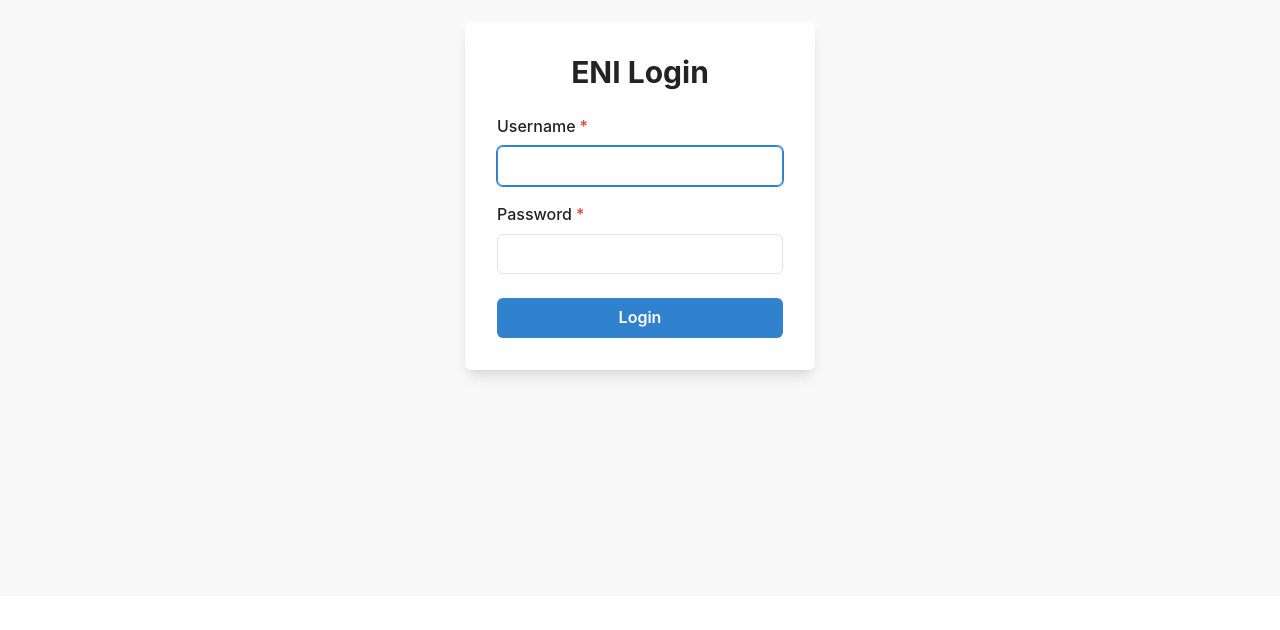
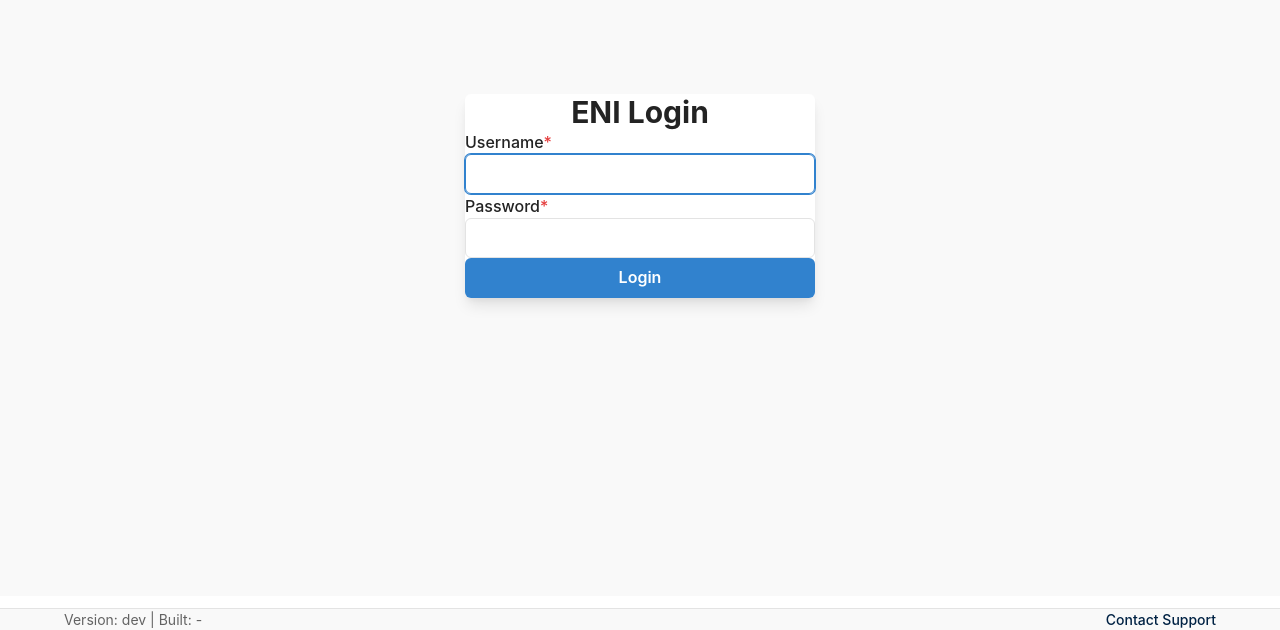
Before and after one commit to richardeleanya/eni-verification-service, a Next.js app in the folder frontend/: page /login in a window 1280 px wide. Shown: the part 204-834 px from the top of the page. Before the commit the page ends 800 px from the top, so only its background shows below. Built offline with nearby package versions, Linux system fonts and the light colour scheme.

Commit message:
feat: add footer component and custom theme
Co-authored-by: Genie <genie@cosine.sh>

```diff
--- /dev/null
+++ b/frontend/components/Footer.tsx
@@ -0,0 +1,27 @@
+import React from 'react';
+import { Box, Text, Link, Flex } from '@chakra-ui/react';
+
+const Footer: React.FC = () => (
+  <Box as="footer" w="100%" py={4} bg="gray.50" borderTop="1px solid" borderColor="gray.200" mt={12}>
+    <Flex
+      maxW="6xl"
+      mx="auto"
+      px={4}
+      justify="space-between"
+      align="center"
+      flexWrap="wrap"
+      fontSize="sm"
+      color="gray.600"
+    >
+      <Text>
+        Version: {process.env.NEXT_PUBLIC_APP_VERSION || 'dev'} | Built:{' '}
+        {process.env.NEXT_PUBLIC_BUILD_TIME || '-'}
+      </Text>
+      <Link href="mailto:support@eni.gov" color="brand.900" fontWeight="medium">
+        Contact Support
+      </Link>
+    </Flex>
+  </Box>
+);
+
+export default Footer;
--- a/frontend/pages/_app.tsx
+++ b/frontend/pages/_app.tsx
@@ -1,15 +1,17 @@
 import * as React from 'react';
 import type { AppProps } from 'next/app';
 import { ChakraProvider } from '@chakra-ui/react';
-import theme from '../theme';
+import eniTheme from '../theme/eniTheme';
 import { AuthProvider } from '../context/AuthContext';
+import Footer from '../components/Footer';
 import 'leaflet/dist/leaflet.css';
 
 function MyApp({ Component, pageProps }: AppProps) {
   return (
-    <ChakraProvider theme={theme}>
+    <ChakraProvider theme={eniTheme}>
       <AuthProvider>
         <Component {...pageProps} />
+        <Footer />
       </AuthProvider>
     </ChakraProvider>
   );
--- /dev/null
+++ b/frontend/theme/eniTheme.ts
@@ -0,0 +1,48 @@
+import { extendTheme, type ThemeConfig } from '@chakra-ui/react';
+
+const config: ThemeConfig = {
+  initialColorMode: 'light',
+  useSystemColorMode: false,
+};
+
+const eniTheme = extendTheme({
+  config,
+  colors: {
+    brand: {
+      900: '#002244', // Deep Navy
+      800: '#19335a',
+      700: '#29406b',
+    },
+    accent: {
+      green: '#2ecc71',
+      red: '#e74c3c',
+    },
+    gray: {
+      50: '#f9f9f9',
+      100: '#f3f3f3',
+      200: '#e3e3e3',
+      300: '#cfcfcf',
+      400: '#b1b1b1',
+      500: '#929292',
+      600: '#636363',
+      700: '#424242',
+      800: '#232323',
+      900: '#111111',
+    },
+  },
+  fonts: {
+    heading: `'Inter', sans-serif`,
+    body: `'Inter', sans-serif`,
+    mono: `'Inter', monospace`,
+  },
+  fontSizes: {
+    xs: '0.75rem',
+    sm: '0.875rem',
+    md: '1rem',
+    lg: '1.25rem',
+    xl: '1.5rem',
+  },
+  space: [0, 4, 8, 12, 16, 24, 32, 48, 64],
+});
+
+export default eniTheme;
```
